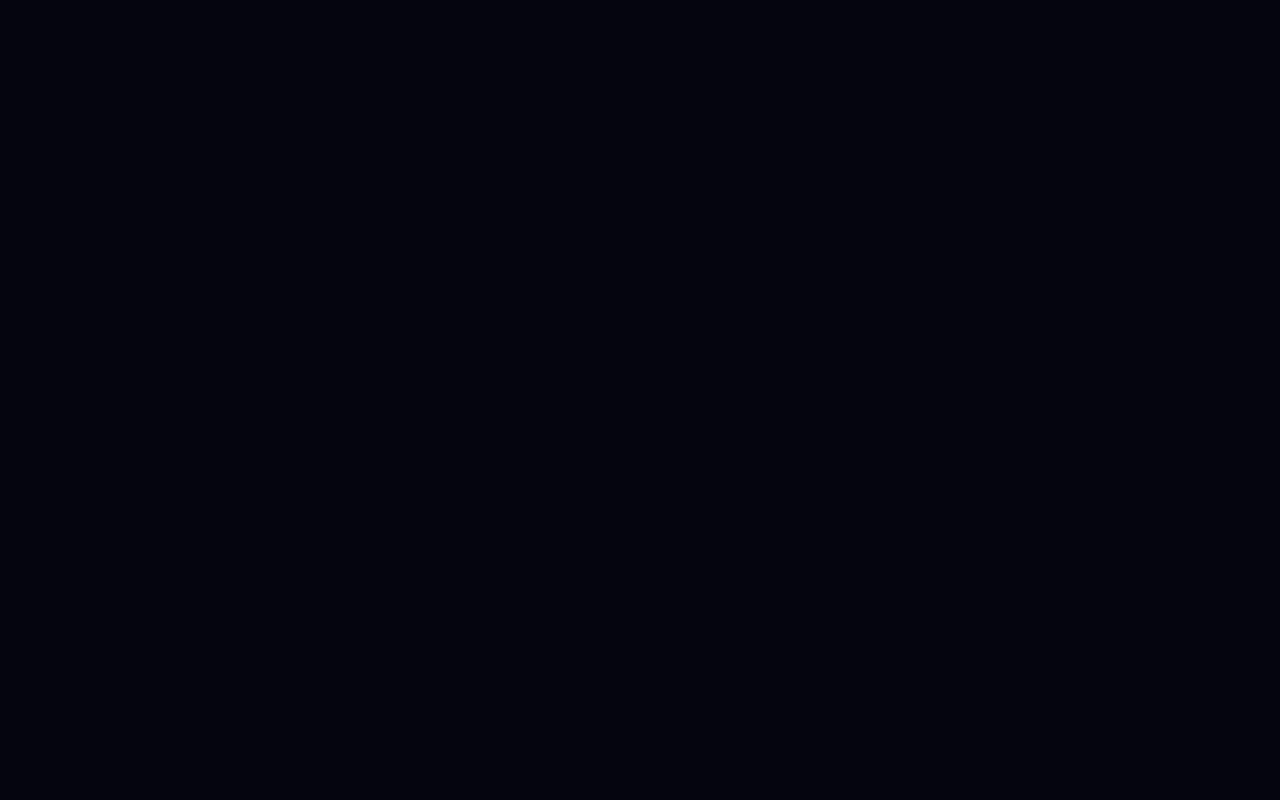
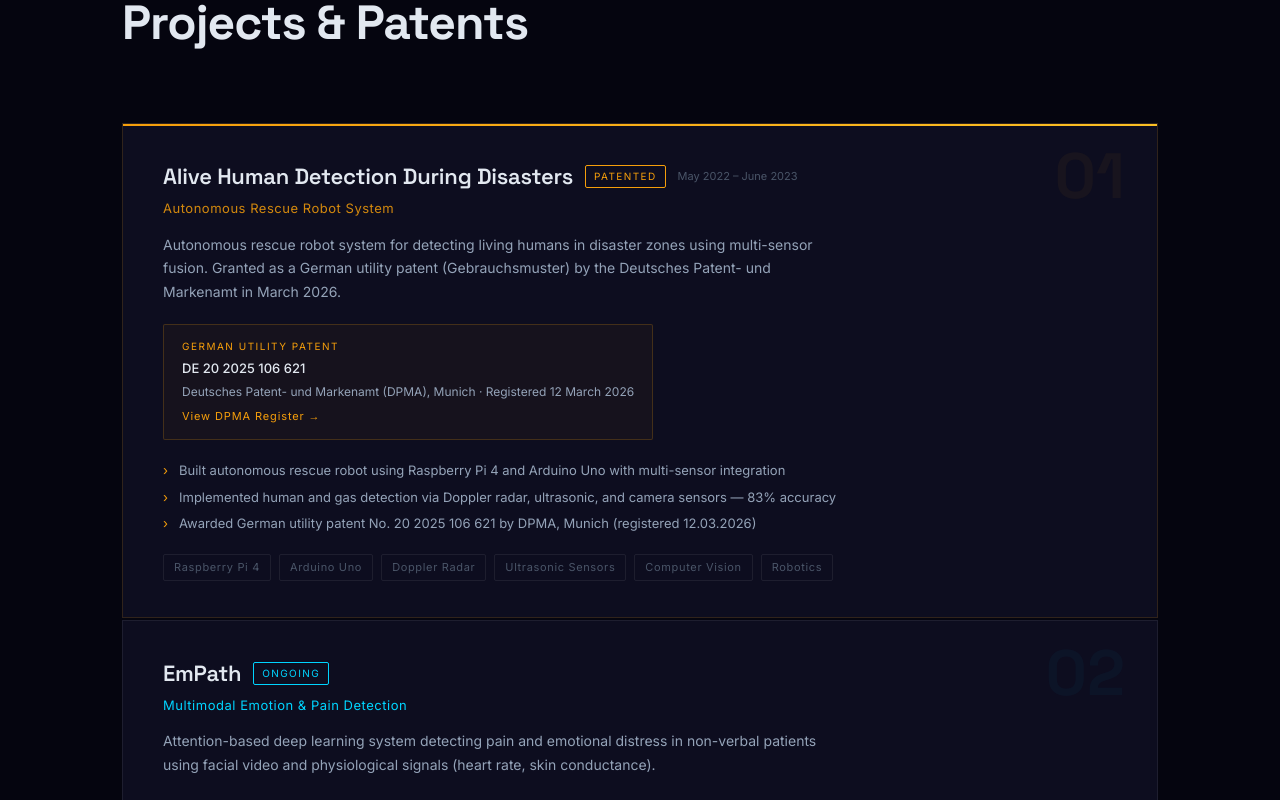
Before and after one commit to komala-b-srinivas/portfolio, a Next.js app: page / in a window 1280 px wide. Shown: the part 2540-3340 px from the top of the page. Built offline with nearby package versions, Linux system fonts and the light colour scheme.

Commit message:
Add patent project, speed up scroll, update status & location copy, remove R from skills

```diff
--- a/components/Contact.tsx
+++ b/components/Contact.tsx
@@ -166,7 +166,7 @@ export default function Contact() {
               marginTop: "16px",
             }}
           >
-            Based in New York, NY · Open to remote &amp; hybrid roles
+            Based in New York, NY · Open to remote, hybrid &amp; relocation
           </p>
         </motion.div>
 
--- a/components/HeroHUD.tsx
+++ b/components/HeroHUD.tsx
@@ -238,7 +238,7 @@ export default function HeroHUD({ scrollYProgress }: Props) {
             SYSTEM STATUS
           </p>
           <p style={{ fontSize: "12px", color: "var(--text-primary)", marginTop: "4px" }}>
-            OPEN TO OPPORTUNITIES
+            OPEN TO AI/ML ENGINEER ROLES
           </p>
         </div>
       </motion.div>
--- a/components/NeuralScrollScene.tsx
+++ b/components/NeuralScrollScene.tsx
@@ -16,7 +16,7 @@ export default function NeuralScrollScene() {
   return (
     <section
       ref={containerRef}
-      style={{ height: "500vh", position: "relative" }}
+      style={{ height: "200vh", position: "relative" }}
     >
       <div
         style={{
--- a/components/Projects.tsx
+++ b/components/Projects.tsx
@@ -5,10 +5,34 @@ import { motion } from "framer-motion";
 const projects = [
   {
     id: "01",
+    title: "Alive Human Detection During Disasters",
+    subtitle: "Autonomous Rescue Robot System",
+    status: "PATENTED",
+    statusColor: "#f59e0b",
+    period: "May 2022 – June 2023",
+    patent: {
+      number: "DE 20 2025 106 621",
+      office: "Deutsches Patent- und Markenamt (DPMA), Munich",
+      registered: "12 March 2026",
+      link: "https://register.dpma.de/DPMAregister/pat/register?AKZ=202025106621.1",
+    },
+    description:
+      "Autonomous rescue robot system for detecting living humans in disaster zones using multi-sensor fusion. Granted as a German utility patent (Gebrauchsmuster) by the Deutsches Patent- und Markenamt in March 2026.",
+    tags: ["Raspberry Pi 4", "Arduino Uno", "Doppler Radar", "Ultrasonic Sensors", "Computer Vision", "Robotics"],
+    highlights: [
+      "Built autonomous rescue robot using Raspberry Pi 4 and Arduino Uno with multi-sensor integration",
+      "Implemented human and gas detection via Doppler radar, ultrasonic, and camera sensors — 83% accuracy",
+      "Awarded German utility patent No. 20 2025 106 621 by DPMA, Munich (registered 12.03.2026)",
+    ],
+  },
+  {
+    id: "02",
     title: "EmPath",
     subtitle: "Multimodal Emotion & Pain Detection",
     status: "ONGOING",
     statusColor: "#00d4ff",
+    period: null,
+    patent: null,
     description:
       "Attention-based deep learning system detecting pain and emotional distress in non-verbal patients using facial video and physiological signals (heart rate, skin conductance).",
     tags: ["CNN-LSTM", "Cross-Modal Attention", "SHAP", "Healthcare AI", "Multimodal"],
@@ -19,11 +43,13 @@ const projects = [
     ],
   },
   {
-    id: "02",
+    id: "03",
     title: "TradingML",
     subtitle: "Production ML System for Systematic Trading",
     status: "OCT 2025",
     statusColor: "rgba(0, 212, 255, 0.45)",
+    period: null,
+    patent: null,
     description:
       "End-to-end ML pipeline trained on 26 years of multi-factor financial data to predict forward stock returns, with rigorous data-leakage prevention and strategy evaluation.",
     tags: ["Walk-Forward Validation", "SHAP", "Sharpe Ratio", "Factor Models", "Python"],
@@ -34,11 +60,13 @@ const projects = [
     ],
   },
   {
-    id: "03",
+    id: "04",
     title: "ER Triage AI",
     subtitle: "AI-Assisted Emergency Room Chatbot",
     status: "AUG 2025",
     statusColor: "rgba(0, 212, 255, 0.45)",
+    period: null,
+    patent: null,
     description:
       "Voice-enabled conversational AI collecting patient symptoms and vital signs with HIPAA-compliant data handling, deployed as an interactive Streamlit clinical dashboard.",
     tags: ["NLP", "Streamlit", "HIPAA", "Risk Classification", "Voice AI"],
@@ -49,11 +77,13 @@ const projects = [
     ],
   },
   {
-    id: "04",
+    id: "05",
     title: "SpamShield",
     subtitle: "Spam Detection Using Machine Learning",
     status: "DEC 2024",
     statusColor: "rgba(0, 212, 255, 0.45)",
+    period: null,
+    patent: null,
     description:
       "Binary classification model using TF-IDF and n-gram feature extraction to identify spam with high precision, with careful trade-off analysis between false positives and negatives.",
     tags: ["TF-IDF", "n-grams", "Precision/Recall", "F1-Score", "Scikit-learn"],
@@ -103,7 +133,7 @@ export default function Projects() {
               margin: 0,
             }}
           >
-            Projects
+            Projects &amp; Patents
           </h2>
         </motion.div>
 
@@ -120,7 +150,7 @@ export default function Projects() {
               <div
                 style={{
                   padding: "36px 40px",
-                  border: "1px solid var(--border)",
+                  border: `1px solid ${project.patent ? "rgba(245, 158, 11, 0.15)" : "var(--border)"}`,
                   background: "var(--bg-card)",
                   cursor: "default",
                   transition: "border-color 0.25s, background 0.25s",
@@ -128,18 +158,32 @@ export default function Projects() {
                   overflow: "hidden",
                 }}
                 onMouseEnter={(e) => {
-                  (e.currentTarget as HTMLDivElement).style.borderColor =
-                    "rgba(0, 212, 255, 0.2)";
-                  (e.currentTarget as HTMLDivElement).style.background =
-                    "rgba(13, 13, 31, 0.9)";
+                  (e.currentTarget as HTMLDivElement).style.borderColor = project.patent
+                    ? "rgba(245, 158, 11, 0.35)"
+                    : "rgba(0, 212, 255, 0.2)";
+                  (e.currentTarget as HTMLDivElement).style.background = "rgba(13, 13, 31, 0.9)";
                 }}
                 onMouseLeave={(e) => {
-                  (e.currentTarget as HTMLDivElement).style.borderColor =
-                    "var(--border)";
-                  (e.currentTarget as HTMLDivElement).style.background =
-                    "var(--bg-card)";
+                  (e.currentTarget as HTMLDivElement).style.borderColor = project.patent
+                    ? "rgba(245, 158, 11, 0.15)"
+                    : "var(--border)";
+                  (e.currentTarget as HTMLDivElement).style.background = "var(--bg-card)";
                 }}
               >
+                {/* Patent top accent bar */}
+                {project.patent && (
+                  <div
+                    style={{
+                      position: "absolute",
+                      top: 0,
+                      left: 0,
+                      right: 0,
+                      height: "2px",
+                      background: "linear-gradient(90deg, #f59e0b, #fbbf24)",
+                    }}
+                  />
+                )}
+
                 {/* Number accent */}
                 <span
                   className="font-heading"
@@ -149,7 +193,7 @@ export default function Projects() {
                     right: "32px",
                     fontSize: "64px",
                     fontWeight: 700,
-                    color: "rgba(0, 212, 255, 0.04)",
+                    color: project.patent ? "rgba(245, 158, 11, 0.05)" : "rgba(0, 212, 255, 0.04)",
                     lineHeight: 1,
                     userSelect: "none",
                   }}
@@ -157,22 +201,15 @@ export default function Projects() {
                   {project.id}
                 </span>
 
-                <div
-                  style={{
-                    display: "grid",
-                    gridTemplateColumns: "1fr auto",
-                    gap: "32px",
-                    alignItems: "start",
-                  }}
-                >
                 <div>
                   {/* Title row */}
                   <div
                     style={{
                       display: "flex",
                       alignItems: "center",
-                        gap: "14px",
+                      gap: "12px",
                       marginBottom: "6px",
+                      flexWrap: "wrap",
                     }}
                   >
                     <h3
@@ -195,18 +232,25 @@ export default function Projects() {
                         border: `1px solid ${project.statusColor}`,
                         padding: "3px 8px",
                         borderRadius: "2px",
+                        whiteSpace: "nowrap",
                       }}
                     >
                       {project.status}
                     </span>
+                    {project.period && (
+                      <span style={{ fontSize: "11px", color: "var(--text-muted)" }}>
+                        {project.period}
+                      </span>
+                    )}
                   </div>
 
                   <p
                     style={{
                       fontSize: "13px",
-                        color: "var(--accent-cyan)",
+                      color: project.patent ? "#f59e0b" : "var(--accent-cyan)",
                       marginBottom: "14px",
                       letterSpacing: "0.04em",
+                      opacity: project.patent ? 0.85 : 1,
                     }}
                   >
                     {project.subtitle}
@@ -218,11 +262,52 @@ export default function Projects() {
                       color: "var(--text-secondary)",
                       lineHeight: 1.7,
                       marginBottom: "20px",
-                        maxWidth: "620px",
+                      maxWidth: "680px",
                     }}
                   >
                     {project.description}
                   </p>
+
+                  {/* Patent details block */}
+                  {project.patent && (
+                    <div
+                      style={{
+                        marginBottom: "20px",
+                        padding: "14px 18px",
+                        border: "1px solid rgba(245, 158, 11, 0.2)",
+                        borderRadius: "2px",
+                        background: "rgba(245, 158, 11, 0.04)",
+                        display: "inline-flex",
+                        flexDirection: "column",
+                        gap: "5px",
+                      }}
+                    >
+                      <span style={{ fontSize: "10px", letterSpacing: "0.15em", color: "#f59e0b" }}>
+                        GERMAN UTILITY PATENT
+                      </span>
+                      <span style={{ fontSize: "13px", color: "var(--text-primary)", fontWeight: 500 }}>
+                        {project.patent.number}
+                      </span>
+                      <span style={{ fontSize: "12px", color: "var(--text-secondary)" }}>
+                        {project.patent.office} · Registered {project.patent.registered}
+                      </span>
+                      <a
+                        href={project.patent.link}
+                        target="_blank"
+                        rel="noopener noreferrer"
+                        style={{
+                          fontSize: "11px",
+                          color: "#f59e0b",
+                          textDecoration: "none",
+                          letterSpacing: "0.08em",
+                          marginTop: "2px",
+                        }}
+                        onClick={(e) => e.stopPropagation()}
+                      >
+                        View DPMA Register →
+                      </a>
+                    </div>
+                  )}
 
                   {/* Highlights */}
                   <ul style={{ margin: "0 0 20px", padding: 0, listStyle: "none" }}>
@@ -242,7 +327,7 @@ export default function Projects() {
                           style={{
                             position: "absolute",
                             left: 0,
-                              color: "var(--accent-cyan)",
+                            color: project.patent ? "#f59e0b" : "var(--accent-cyan)",
                           }}
                         >
                           ›
@@ -272,7 +357,6 @@ export default function Projects() {
                   </div>
                 </div>
               </div>
-              </div>
             </motion.div>
           ))}
         </div>
--- a/components/Skills.tsx
+++ b/components/Skills.tsx
@@ -5,7 +5,7 @@ import { motion } from "framer-motion";
 const skillGroups = [
   {
     category: "Programming",
-    skills: ["Python", "SQL", "R", "Git", "Jupyter Notebook"],
+    skills: ["Python", "SQL", "Git", "Jupyter Notebook"],
   },
   {
     category: "ML / Deep Learning",
```
Lines whose indentation alone changed are shown as unchanged.
